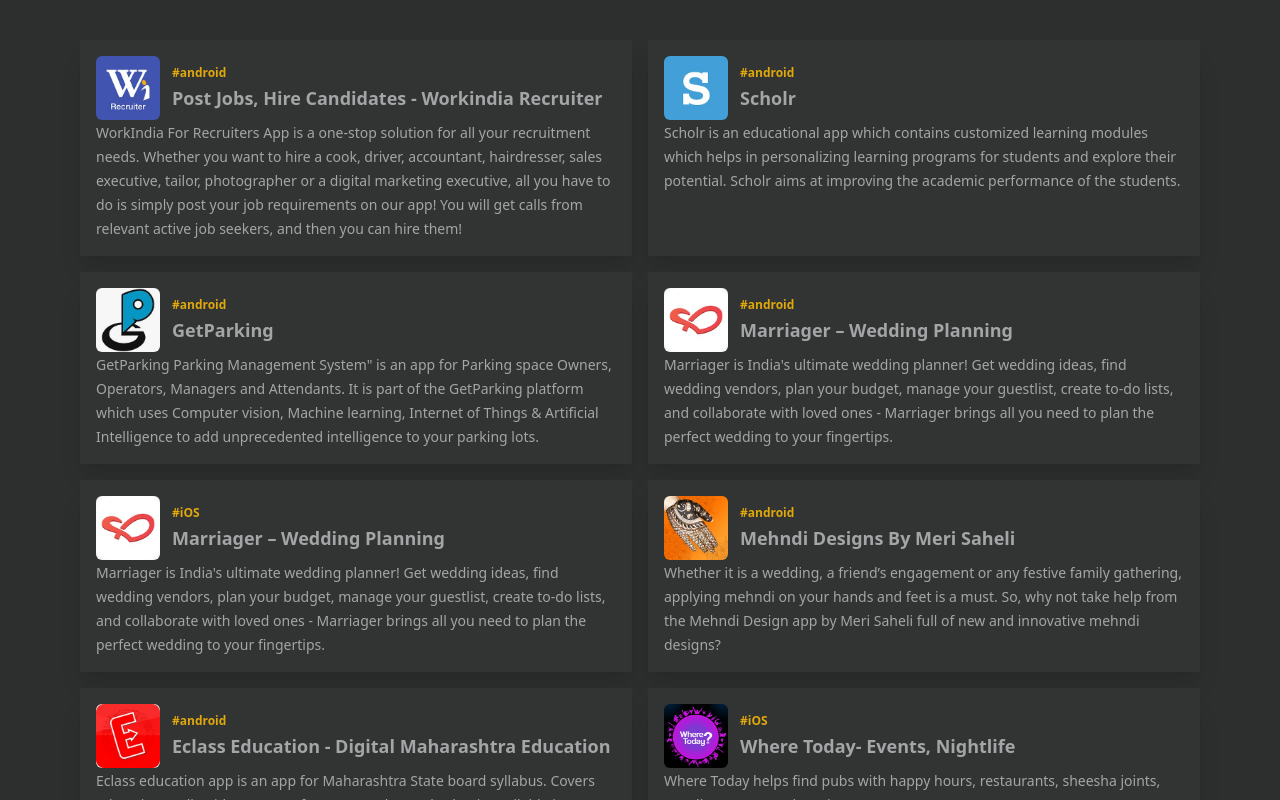
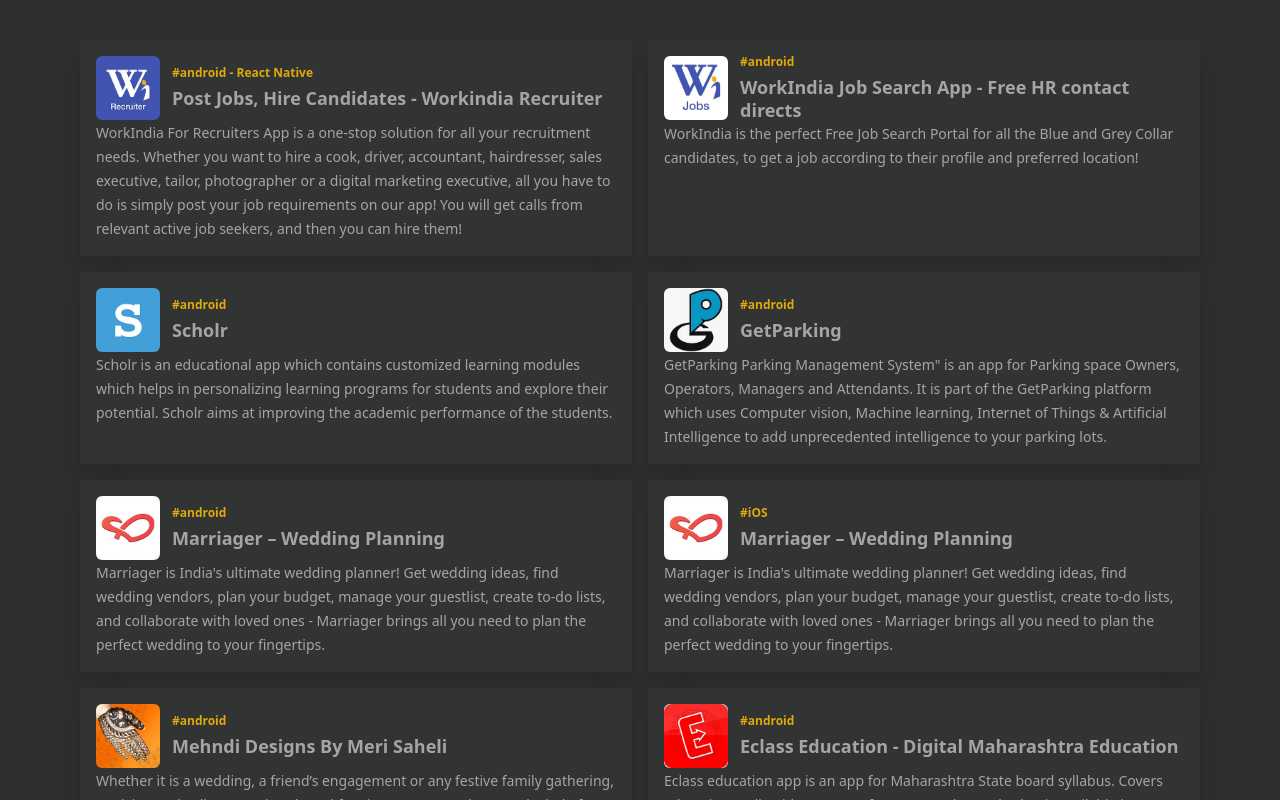
Before and after one commit to anujAnujMody/PortfolioWebsite, a Gatsby site: page /projects in a window 1280 px wide. Built offline with nearby package versions, Linux system fonts and the light colour scheme; Gatsby itself is replaced by a stand-in of ours; what @tailwindcss/custom-forms would draw is missing.

Commit message:
added more apps

```diff
--- a/src/pages/projects.js
+++ b/src/pages/projects.js
@@ -8,16 +8,25 @@ import mehndi from "../images/mehndi.jpeg";
 import wt from "../images/wt.png";
 import playstore from "../images/playstore.jpeg";
 import appstore from "../images/appstore.jpeg";
+import wrkinda from "../images/wkindia.jpeg";
 
 function Projects(params) {
 
     const projects = [
         {
-            platform: 'android',
+            platform: 'android - React Native',
             appName: 'Post Jobs, Hire Candidates - Workindia Recruiter',
             appInfo: 'WorkIndia For Recruiters App is a one-stop solution for all your recruitment needs. Whether you want to hire a cook, driver, accountant, hairdresser, sales executive, tailor, photographer or a digital marketing executive, all you have to do is simply post your job requirements on our app! You will get calls from relevant active job seekers, and then you can hire them!',
             img: workindia,
-            link: ""
+            link: "https://play.google.com/store/apps/details?id=in.workindia.hireindia"
+
+        },
+        {
+            platform: 'android',
+            appName: 'WorkIndia Job Search App - Free HR contact directs',
+            appInfo: 'WorkIndia is the perfect Free Job Search Portal for all the Blue and Grey Collar candidates, to get a job according to their profile and preferred location!',
+            img: wrkinda,
+            link: "https://play.google.com/store/apps/details?id=in.workindia.nileshdungarwal.workindiaandroid"
 
         },
         {
@@ -69,6 +78,14 @@ function Projects(params) {
 
         },
         {
+            platform: 'android',
+            appName: 'Where Today- Events, Nightlife',
+            appInfo: "Where Today helps find pubs with happy hours, restaurants, sheesha joints, trending events and parties near you.",
+            img: wt,
+            link: "https://play.google.com/store/apps/details?id=com.techmorphosis.wheretoday&hl=en"
+
+        },
+        {
             platform: 'iOS',
             appName: 'Where Today- Events, Nightlife',
             appInfo: "Where Today helps find pubs with happy hours, restaurants, sheesha joints, trending events and parties near you.",
@@ -85,11 +102,27 @@ function Projects(params) {
 
         },
         {
+            platform: 'android',
+            appName: 'Marriager for Vendors',
+            appInfo: 'This app is for the vendors who can showcase their service and products.',
+            img: marriager,
+            link: "https://play.google.com/store/apps/details?id=com.techmorphosis.marriager-business&hl=en"
+
+        },
+        {
             platform: 'iOS',
             appName: 'GJFGems & Jewellery Trade Federation',
             appInfo: '(GJF) App provides a unique opportunity to the Gems & Jewellery trade fraternity to know about various benefits offered by GJF to its members in order to promote, protect and progress the trade.',
             img: appstore,
             link: "https://itunes.apple.com/in/app/gjf/id1142607465?mt=8"
+
+        },
+        {
+            platform: 'android',
+            appName: 'GJFGems & Jewellery Trade Federation',
+            appInfo: '(GJF) App provides a unique opportunity to the Gems & Jewellery trade fraternity to know about various benefits offered by GJF to its members in order to promote, protect and progress the trade.',
+            img: playstore,
+            link: "https://play.google.com/store/apps/details?id=com.techmorphosis.gjf&hl=en"
 
         },
         {
```
Also changed, not shown: src/images/wkindia.jpeg (added).
